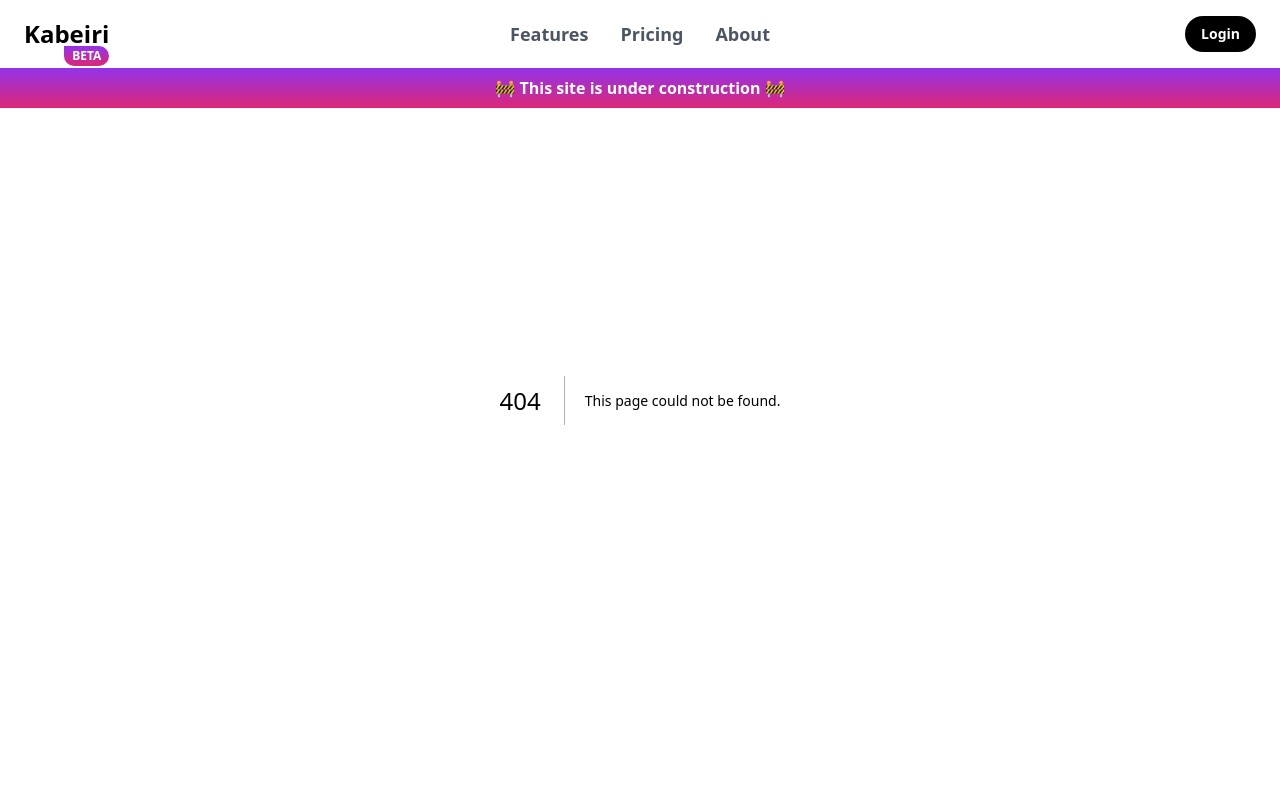
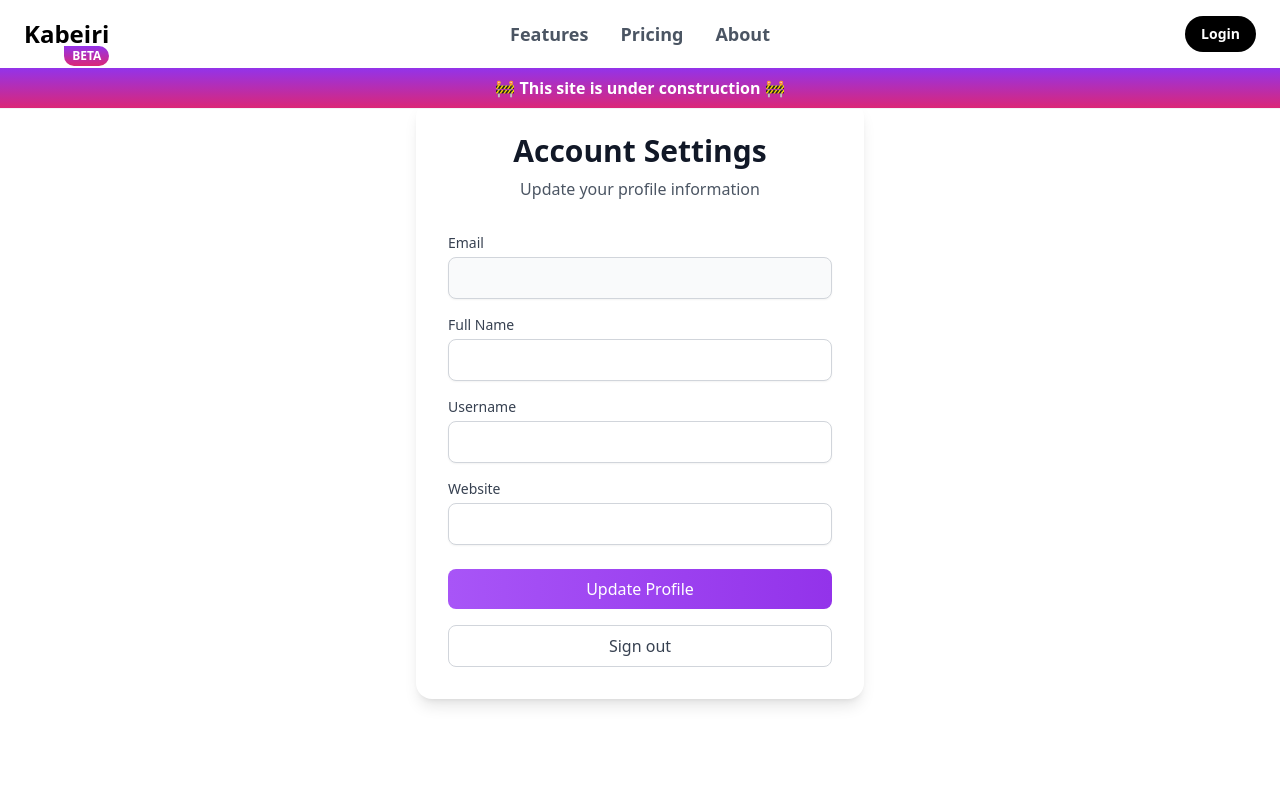
Before and after one commit to Kabeiri-Application/kabeiri-website, a Next.js app: page /account in a window 1280 px wide. Before the commit this address had no page. Shown: the top 800 px of the page. Built offline with nearby package versions, Linux system fonts and the light colour scheme; no server answers; the database is empty.

Commit message:
Setup basic email auth

```diff
--- /dev/null
+++ b/src/app/account/account-form.tsx
@@ -0,0 +1,173 @@
+'use client';
+
+import { useCallback, useEffect, useState } from 'react';
+
+import { type User } from '@supabase/supabase-js';
+
+import { createClient } from '@/utils/supabase/client';
+
+export default function AccountForm({ user }: { user: User | null }) {
+  const supabase = createClient();
+  const [loading, setLoading] = useState(true);
+  const [fullname, setFullname] = useState<string | null>(null);
+  const [username, setUsername] = useState<string | null>(null);
+  const [website, setWebsite] = useState<string | null>(null);
+  const [avatar_url, setAvatarUrl] = useState<string | null>(null);
+
+  const getProfile = useCallback(async () => {
+    try {
+      setLoading(true);
+
+      const { data, error, status } = await supabase
+        .from('profiles')
+        .select(`full_name, username, website, avatar_url`)
+        .eq('id', user?.id)
+        .single();
+
+      if (error && status !== 406) {
+        console.log(error);
+        throw error;
+      }
+
+      if (data) {
+        setFullname(data.full_name);
+        setUsername(data.username);
+        setWebsite(data.website);
+        setAvatarUrl(data.avatar_url);
+      }
+    } catch (error) {
+      console.error(error);
+      alert('Error loading user data!');
+    } finally {
+      setLoading(false);
+    }
+  }, [user, supabase]);
+
+  useEffect(() => {
+    getProfile();
+  }, [user, getProfile]);
+
+  async function updateProfile({
+    username,
+    website,
+    avatar_url,
+  }: {
+    username: string | null;
+    fullname: string | null;
+    website: string | null;
+    avatar_url: string | null;
+  }) {
+    try {
+      setLoading(true);
+
+      const { error } = await supabase.from('profiles').upsert({
+        id: user?.id as string,
+        full_name: fullname,
+        username,
+        website,
+        avatar_url,
+        updated_at: new Date().toISOString(),
+      });
+      if (error) throw error;
+      alert('Profile updated!');
+    } catch (error: any) {
+      alert(`Error updating the data: ${error.message}`);
+    } finally {
+      setLoading(false);
+    }
+  }
+
+  return (
+    <div className='flex min-h-screen items-center justify-center bg-white'>
+      <div className='m-4 w-full max-w-md space-y-8 rounded-2xl bg-white p-8 shadow-lg'>
+        <div className='text-center'>
+          <h1 className='text-3xl font-bold text-gray-900'>Account Settings</h1>
+          <p className='mt-2 text-gray-600'>Update your profile information</p>
+        </div>
+
+        <div className='mt-8 space-y-6'>
+          <div className='space-y-4'>
+            <div>
+              <label
+                htmlFor='email'
+                className='block text-sm font-medium text-gray-700'>
+                Email
+              </label>
+              <input
+                id='email'
+                type='text'
+                value={user?.email}
+                disabled
+                className='mt-1 block w-full rounded-lg border border-gray-300 bg-gray-50 px-3 py-2 shadow-sm'
+              />
+            </div>
+
+            <div>
+              <label
+                htmlFor='fullName'
+                className='block text-sm font-medium text-gray-700'>
+                Full Name
+              </label>
+              <input
+                id='fullName'
+                type='text'
+                value={fullname || ''}
+                onChange={(e) => setFullname(e.target.value)}
+                className='mt-1 block w-full rounded-lg border border-gray-300 px-3 py-2 shadow-sm focus:border-purple-500 focus:outline-none focus:ring-2 focus:ring-purple-500'
+              />
+            </div>
+
+            <div>
+              <label
+                htmlFor='username'
+                className='block text-sm font-medium text-gray-700'>
+                Username
+              </label>
+              <input
+                id='username'
+                type='text'
+                value={username || ''}
+                onChange={(e) => setUsername(e.target.value)}
+                className='mt-1 block w-full rounded-lg border border-gray-300 px-3 py-2 shadow-sm focus:border-purple-500 focus:outline-none focus:ring-2 focus:ring-purple-500'
+              />
+            </div>
+
+            <div>
+              <label
+                htmlFor='website'
+                className='block text-sm font-medium text-gray-700'>
+                Website
+              </label>
+              <input
+                id='website'
+                type='url'
+                value={website || ''}
+                onChange={(e) => setWebsite(e.target.value)}
+                className='mt-1 block w-full rounded-lg border border-gray-300 px-3 py-2 shadow-sm focus:border-purple-500 focus:outline-none focus:ring-2 focus:ring-purple-500'
+              />
+            </div>
+          </div>
+
+          <div className='space-y-4'>
+            <button
+              className='w-full rounded-lg bg-gradient-to-r from-purple-500 to-purple-600 px-4 py-2 text-white hover:from-purple-600 hover:to-purple-700 focus:outline-none focus:ring-2 focus:ring-purple-500 focus:ring-offset-2 disabled:opacity-50'
+              onClick={() =>
+                updateProfile({ fullname, username, website, avatar_url })
+              }
+              disabled={loading}>
+              {loading ? 'Loading ...' : 'Update Profile'}
+            </button>
+
+            <form action='/auth/signout' method='post'>
+              <button
+                type='submit'
+                className='w-full rounded-lg border border-gray-300 bg-white px-4 py-2 text-gray-700 hover:bg-gray-50 focus:outline-none focus:ring-2 focus:ring-purple-500 focus:ring-offset-2'>
+                Sign out
+              </button>
+            </form>
+          </div>
+        </div>
+      </div>
+    </div>
+  );
+}
--- /dev/null
+++ b/src/app/account/page.tsx
@@ -0,0 +1,13 @@
+import { createClient } from '@/utils/supabase/server';
+
+import AccountForm from './account-form';
+
+export default async function Account() {
+  const supabase = await createClient();
+
+  const {
+    data: { user },
+  } = await supabase.auth.getUser();
+
+  return <AccountForm user={user} />;
+}
--- /dev/null
+++ b/src/app/error/page.tsx
@@ -0,0 +1,9 @@
+export default function ErrorPage() {
+  return (
+    <main className='flex min-h-screen items-center justify-center bg-white'>
+      <div className='m-4 w-full max-w-md space-y-8 p-8'>
+        <h1 className='text-3xl font-bold text-gray-900'>Error</h1>
+      </div>
+    </main>
+  );
+}
--- /dev/null
+++ b/src/app/login/actions.ts
@@ -0,0 +1,27 @@
+'use server';
+
+import { revalidatePath } from 'next/cache';
+import { redirect } from 'next/navigation';
+
+import { createClient } from '@/utils/supabase/server';
+
+export async function login(formData: FormData) {
+  const supabase = await createClient();
+
+  // type-casting here for convenience
+  // in practice, you should validate your inputs
+  const data = {
+    email: formData.get('email') as string,
+    password: formData.get('password') as string,
+  };
+
+  const { error } = await supabase.auth.signInWithPassword(data);
+
+  if (error) {
+    console.error(error);
+    redirect('/error');
+  }
+
+  revalidatePath('/', 'layout');
+  redirect('/account');
+}
--- a/src/app/login/page.tsx
+++ b/src/app/login/page.tsx
@@ -1,6 +1,8 @@
 import Link from 'next/link';
 
 import { Button } from '@/components/Button';
+
+import { login } from './actions';
 
 export default function LoginPage() {
   return (
@@ -11,7 +13,7 @@ export default function LoginPage() {
           <p className='mt-2 text-gray-600'>Sign in to your account</p>
         </div>
 
-        <form className='mt-8 space-y-6' action='#' method='POST'>
+        <form className='mt-8 space-y-6' action={login}>
           <div className='space-y-4'>
             <div>
               <label
@@ -71,11 +73,7 @@ export default function LoginPage() {
           </div>
 
           <div className='space-y-4'>
-            <Button
-              type='submit'
-              variant='primary-gradient'
-              className='w-full'
-              disabled>
+            <Button type='submit' variant='primary-gradient' className='w-full'>
               Sign in
             </Button>
 
--- /dev/null
+++ b/src/app/signup/actions.ts
@@ -0,0 +1,27 @@
+'use server';
+
+import { revalidatePath } from 'next/cache';
+import { redirect } from 'next/navigation';
+
+import { createClient } from '@/utils/supabase/server';
+
+export async function signup(formData: FormData) {
+  const supabase = await createClient();
+
+  // type-casting here for convenience
+  // in practice, you should validate your inputs
+  const data = {
+    email: formData.get('email') as string,
+    password: formData.get('password') as string,
+  };
+
+  const { error } = await supabase.auth.signUp(data);
+
+  if (error) {
+    console.error(error);
+    redirect('/error');
+  }
+
+  revalidatePath('/', 'layout');
+  redirect('/account');
+}
--- a/src/app/signup/page.tsx
+++ b/src/app/signup/page.tsx
@@ -1,6 +1,8 @@
 import Link from 'next/link';
 
 import { Button } from '@/components/Button';
+
+import { signup } from './actions';
 
 export default function SignupPage() {
   return (
@@ -13,7 +15,7 @@ export default function SignupPage() {
           <p className='mt-2 text-gray-600'>Sign up to get started</p>
         </div>
 
-        <form className='mt-8 space-y-6' action='#' method='POST'>
+        <form className='mt-8 space-y-6' action={signup}>
           <div className='space-y-4'>
             <div>
               <label
@@ -39,7 +41,7 @@ export default function SignupPage() {
               </label>
               <input
                 id='new-password'
-                name='new-password'
+                name='password'
                 type='password'
                 autoComplete='new-password'
                 required
@@ -65,11 +67,7 @@ export default function SignupPage() {
           </div>
 
           <div className='space-y-4'>
-            <Button
-              type='submit'
-              variant='primary-gradient'
-              className='w-full'
-              disabled>
+            <Button type='submit' variant='primary-gradient' className='w-full'>
               Sign up
             </Button>
 
```
Also changed, not shown: src/app/auth/confirm/route.ts (added, +36 -0 lines), src/app/auth/signout/route.ts (added, +22 -0 lines).
